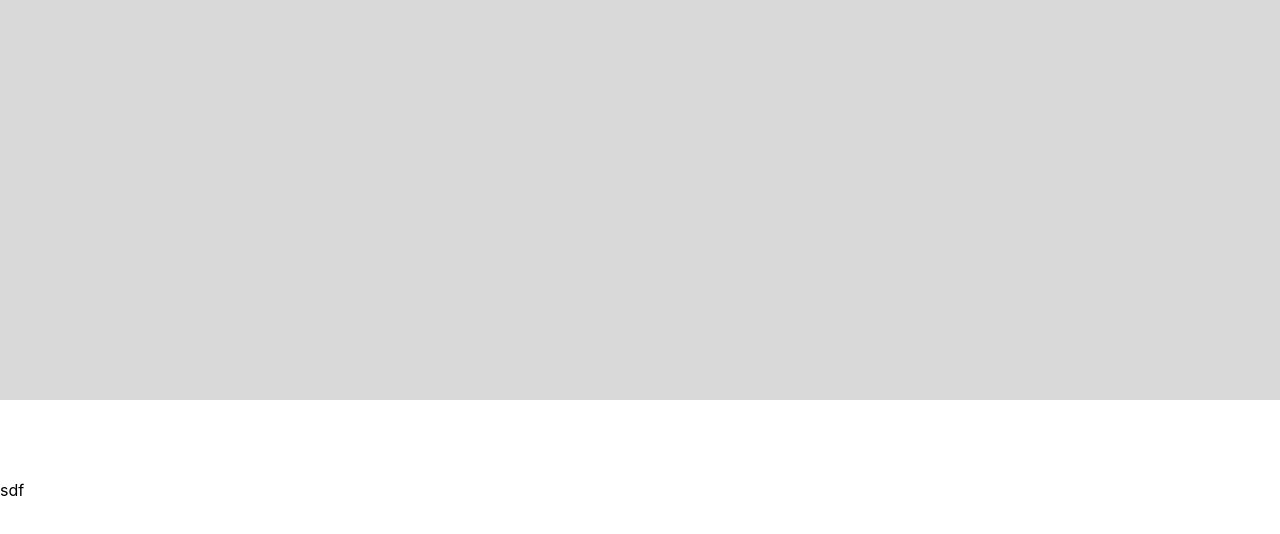
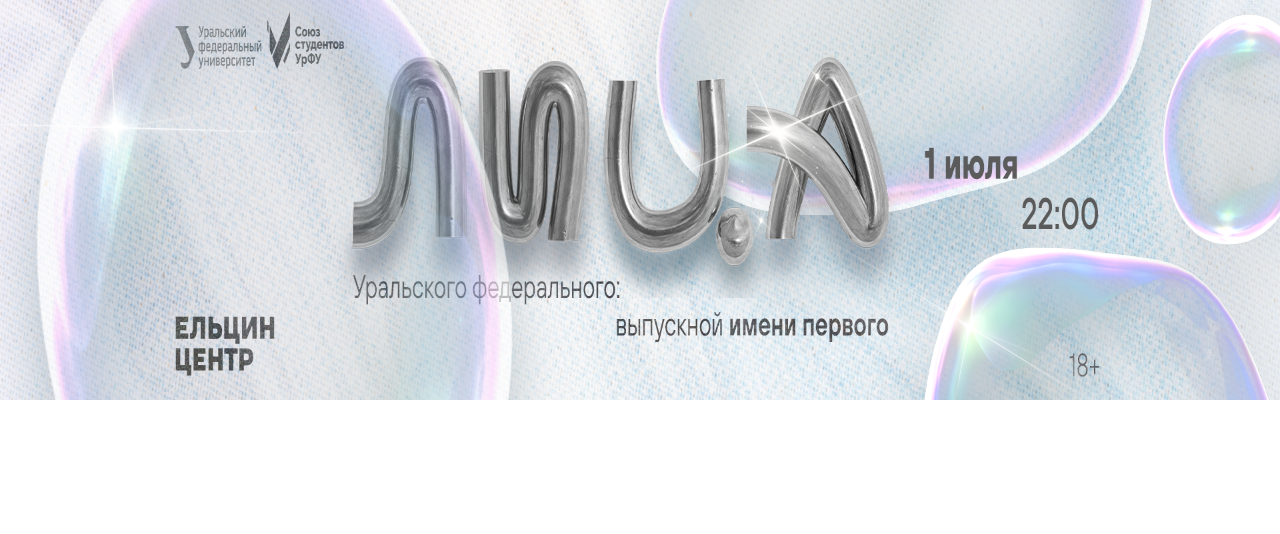
Before and after one commit to Gribanov-Danil/faces_urfu, a React (Create React App) app: page / in a window 1280 px wide. Shown: the top 534 px of the page. Built offline with nearby package versions, Linux system fonts and the light colour scheme.

Commit message:
refactoring

```diff
--- a/package.json
+++ b/package.json
@@ -20,7 +20,8 @@
     "start": "react-scripts start",
     "build": "react-scripts build",
     "test": "react-scripts test",
-    "eject": "react-scripts eject"
+    "eject": "react-scripts eject",
+    "deploy-script": "npm run build && scp -r ./build/* root@178.21.8.23:/var/www/html"
   },
   "eslintConfig": {
     "extends": [
--- a/src/App.tsx
+++ b/src/components/app/App.tsx
@@ -1,6 +1,6 @@
 import React, {useEffect} from 'react';
 import './App.css';
-import {Header} from "./components/header/header";
+import {Header} from "../header/header";
 
 function App() {
 
@@ -18,7 +18,6 @@ function App() {
     return (
         <div className="App">
             <Header />
-            sdf
             <div className="form__container">
                 <script
                     type="text/javascript" async={true} defer={true} charSet="UTF-8"
--- a/src/components/header/header.tsx
+++ b/src/components/header/header.tsx
@@ -1,10 +1,10 @@
-import headerImg from "../../assets/img/Rectangle 1.jpg"
+import headerImg from "../../assets/img/cover1920х440.png"
 import "./header.css"
 
 export const Header = () => {
     return (
         <header className="header">
-            <img src={headerImg} alt="Картинка будет чуть позже" width="1920" height="400" />
+            <img src={headerImg} className="logo" alt="Картинка будет чуть позже" width="1920" height="400" />
         </header>
     )
 }
--- a/src/index.tsx
+++ b/src/index.tsx
@@ -1,7 +1,7 @@
 import React from 'react';
 import ReactDOM from 'react-dom/client';
 import './index.css';
-import App from './App';
+import App from './components/app/App';
 import reportWebVitals from './reportWebVitals';
 
 const root = ReactDOM.createRoot(
```
Also changed, not shown: src/assets/img/cover1920х440.png (added), src/components/app/App.css (renamed from src/App.css), 1 other file (tests, documents, lock files or other folders).
